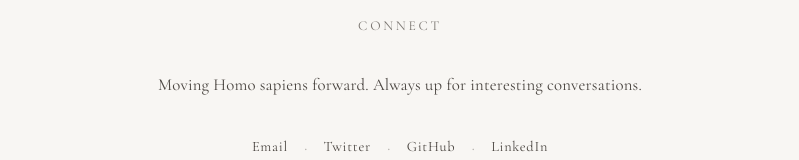
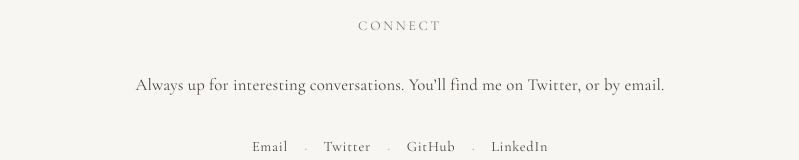
Before and after one commit to stochi0/personal-page, a Next.js app: page / in a window 1280 px wide. Shown: the part 2455-2615 px from the top of the page, without its empty margins (240-1039 px from the left). Built offline with nearby package versions, Linux system fonts and the light colour scheme.

Commit message:
minor fix

```diff
--- a/src/app/page.tsx
+++ b/src/app/page.tsx
@@ -116,7 +116,7 @@ export default function Home() {
       <section id="connect" className="section" style={{ textAlign: 'center' }}>
         <h2 className="section-title" style={{ textAlign: 'center' }}>Connect</h2>
         <p className="body-text" style={{ textAlign: 'center', marginBottom: '2rem' }}>
-        Moving Homo sapiens forward. Always up for interesting conversations.
+        Always up for interesting conversations. You’ll find me on Twitter, or by email.
         </p>
         <div className="social-links">
           <a href={`mailto:${social.email}`} className="social-link">Email</a>
```
